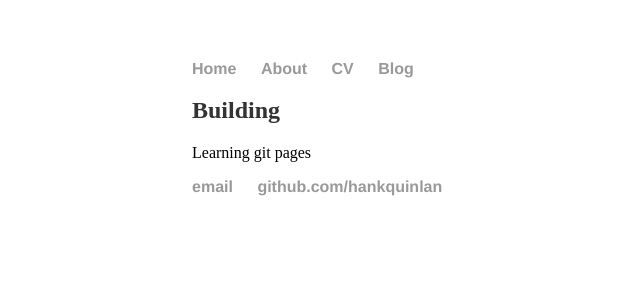
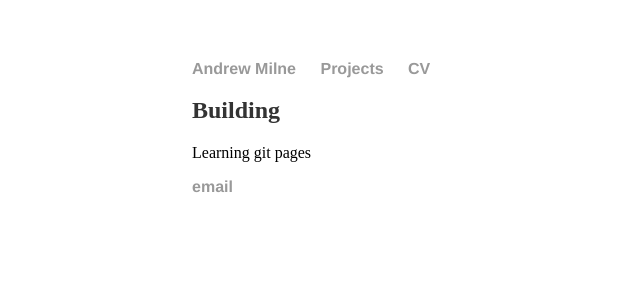
Before and after one commit to milnehouse/milnehouse.github.io, a Jekyll site: the page built from index.html, in a window 1280 px wide. Shown: the top 300 px of the page, without its empty margins (0-640 px from the left). Built offline with Jekyll 4.4.1, drawn with Linux system fonts in a browser that asks for light colours.

Commit message:
index customization

```diff
--- a/_layouts/default.html
+++ b/_layouts/default.html
@@ -8,10 +8,9 @@
 		<body>
 			<nav>
 	    		<ul>
-	        		<li><a href="/">Home</a></li>
-		        	<li><a href="/about">About</a></li>
-	        		<li><a href="/cv">CV</a></li>
-	        		<li><a href="/blog">Blog</a></li>
+	        		<li><a href="/">Andrew Milne</a></li>
+	        		<li><a href="/blog">Projects</a></li>
+							<li><a href="/cv">CV</a></li>
 	    		</ul>
 			</nav>
 			<div class="container">
@@ -21,8 +20,7 @@
 			</div><!-- /.container -->
 			<footer>
 	    		<ul>
-	        		<li><a href="mailto:hankquinlanhub@gmail.com">email</a></li>
-	        		<li><a href="https://github.com/hankquinlan">github.com/hankquinlan</a></li>
+	        		<li><a href="mailto:milnehouse@gmail.com">email</a></li>
 				</ul>
 			</footer>
 		</body>
```
